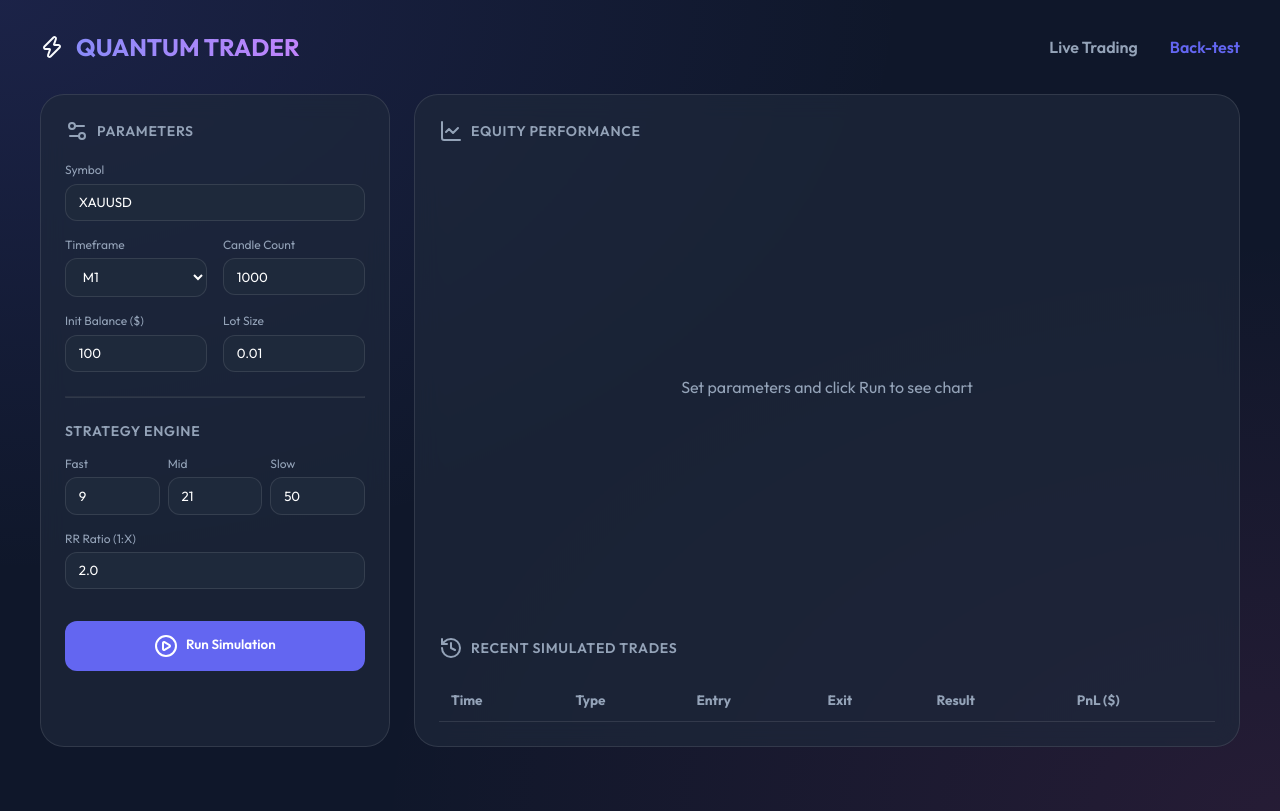
After one commit to nguyenan1997/tool-trading, a Flask app: page /backtest in a window 1280 px wide. The commit adds this page. Run offline with Flask 3, Linux system fonts and the light colour scheme; lists and menus that the app fills with data are empty; parts of the project's set-up code (start-up, migrations or seed data) failed here and were passed over; some libraries are stand-ins or nearby versions.

Commit message:
feat: Implement a backtesting system with data loading, a simulation engine, and a dedicated web interface.

```diff
--- a/api/routes.py
+++ b/api/routes.py
@@ -5,13 +5,75 @@ Các liên kết API cho Control Center.
 from flask import jsonify, request, render_template
 import core.mt5_handler as mt5h
 import config
+from datetime import datetime
+import pandas as pd
 from core.bot_engine import bot_engine
 from strategies.manager import strategy_manager
+from backtest.engine import Backtester
+from backtest.data_loader import get_historical_data
+from strategies.triple_ema import TripleEmaStrategy
 
 def register_routes(app):
     @app.route('/')
     def index():
         return render_template('index.html')
+
+    @app.route('/backtest')
+    def backtest_page():
+        return render_template('backtest.html')
+
+    @app.route('/api/backtest/run', methods=['POST'])
+    def run_backtest_api():
+        data = request.json
+        symbol = data.get("symbol", config.SYMBOL)
+        tf = data.get("timeframe", config.TIMEFRAME)
+        count = int(data.get("count", 1000))
+        balance = float(data.get("balance", 10000))
+        lot = float(data.get("lot", 0.1))
+
+        # Lấy dữ liệu
+        df = get_historical_data(symbol, tf, count=count)
+        if df is None or df.empty:
+            return jsonify({"error": "Failed to get data"}), 400
+
+        # Khởi tạo chiến lược (Hiện tại mặc định TripleEMA)
+        strategy = TripleEmaStrategy()
+
+        # Cấu hình lại các thông số EMA nếu có gửi từ client
+        if "ema_fast" in data: strategy.fast = int(data["ema_fast"])
+        if "ema_medium" in data: strategy.medium = int(data["ema_medium"])
+        if "ema_slow" in data: strategy.slow = int(data["ema_slow"])
+        if "rr" in data: strategy.rr = float(data["rr"])
+
+        # Chạy backtest
+        # XAUUSD thường dùng 2 digits cho giá
+        tester = Backtester(strategy, initial_balance=balance, lot_size=lot, digits=2)
+        trades = tester.run(df)
+
+        # Chuyển đổi datetime sang string để tránh lỗi jsonify
+        formatted_trades = []
+        for t in trades:
+            t_copy = t.copy()
+            if isinstance(t_copy["entry_time"], (datetime, pd.Timestamp)):
+                t_copy["entry_time"] = t_copy["entry_time"].strftime('%Y-%m-%d %H:%M')
+            if isinstance(t_copy["exit_time"], (datetime, pd.Timestamp)):
+                t_copy["exit_time"] = t_copy["exit_time"].strftime('%Y-%m-%d %H:%M')
+            formatted_trades.append(t_copy)
+
+        # Tính toán một số chỉ số nhanh
+        wins = len([t for t in trades if t["result"] == "PROFIT"])
+        total = len(trades)
+        win_rate = (wins / total * 100) if total > 0 else 0
+
+        return jsonify({
+            "summary": {
+                "total_trades": total,
+                "win_rate": round(win_rate, 2),
+                "final_balance": round(tester.balance, 2),
+                "profit": round(tester.balance - balance, 2)
+            },
+            "trades": formatted_trades # Gửi toàn bộ lịch sử
+        })
 
     @app.route('/api/status', methods=['GET'])
     def get_status():
--- /dev/null
+++ b/backtest/__init__.py
@@ -0,0 +1 @@
+# backtest/__init__.py
--- a/requirements.txt
+++ b/requirements.txt
@@ -3,3 +3,4 @@ pandas
 numpy
 Flask
 flask-cors
+matplotlib
--- /dev/null
+++ b/templates/backtest.html
@@ -0,0 +1,335 @@
+<!DOCTYPE html>
+<html lang="en">
+<head>
+    <meta charset="UTF-8">
+    <meta name="viewport" content="width=device-width, initial-scale=1.0">
+    <title>Trading Bot - Backtest System</title>
+    <link href="https://fonts.googleapis.com/css2?family=Outfit:wght@300;400;600;700&display=swap" rel="stylesheet">
+    <script src="https://unpkg.com/lucide@latest"></script>
+    <script src="https://cdn.plot.ly/plotly-2.24.1.min.js"></script>
+    <style>
+        :root {
+            --primary: #6366f1;
+            --primary-hover: #4f46e5;
+            --bg: #0f172a;
+            --card-bg: rgba(30, 41, 59, 0.7);
+            --border: rgba(255, 255, 255, 0.1);
+            --text: #f8fafc;
+            --text-dim: #94a3b8;
+            --success: #22c55e;
+            --danger: #ef4444;
+        }
+
+        * { margin: 0; padding: 0; box-sizing: border-box; font-family: 'Outfit', sans-serif; }
+
+        body {
+            background: var(--bg);
+            background-image:
+                radial-gradient(at 0% 0%, rgba(99, 102, 241, 0.15) 0px, transparent 50%),
+                radial-gradient(at 100% 100%, rgba(236, 72, 153, 0.1) 0px, transparent 50%);
+            color: var(--text);
+            min-height: 100vh;
+            padding: 2rem;
+        }
+
+        .container { max-width: 1200px; margin: 0 auto; }
+
+        header {
+            display: flex;
+            justify-content: space-between;
+            align-items: center;
+            margin-bottom: 2rem;
+        }
+
+        .logo {
+            display: flex;
+            align-items: center;
+            gap: 0.75rem;
+            font-size: 1.5rem;
+            font-weight: 700;
+            background: linear-gradient(to right, #818cf8, #c084fc);
+            -webkit-background-clip: text;
+            -webkit-text-fill-color: transparent;
+        }
+
+        .grid { display: grid; grid-template-columns: 350px 1fr; gap: 1.5rem; margin-bottom: 2rem; }
+
+        .card {
+            background: var(--card-bg);
+            backdrop-filter: blur(12px);
+            border: 1px solid var(--border);
+            border-radius: 1.5rem;
+            padding: 1.5rem;
+        }
+
+        .card-title {
+            color: var(--text-dim);
+            font-size: 0.875rem;
+            font-weight: 600;
+            text-transform: uppercase;
+            letter-spacing: 0.05em;
+            margin-bottom: 1.2rem;
+            display: flex;
+            align-items: center;
+            gap: 0.5rem;
+        }
+
+        .input-group { margin-bottom: 1rem; }
+        label { display: block; font-size: 0.75rem; color: var(--text-dim); margin-bottom: 0.4rem; }
+        input, select {
+            background: #1e293b;
+            color: white;
+            border: 1px solid var(--border);
+            padding: 0.6rem 0.8rem;
+            border-radius: 0.75rem;
+            width: 100%;
+            outline: none;
+        }
+
+        .btn {
+            background: var(--primary);
+            color: white;
+            border: none;
+            padding: 0.8rem;
+            border-radius: 0.75rem;
+            font-weight: 600;
+            cursor: pointer;
+            width: 100%;
+            transition: all 0.2s;
+            margin-top: 1rem;
+        }
+        .btn:hover { background: var(--primary-hover); transform: scale(1.02); }
+        .btn:disabled { opacity: 0.5; cursor: not-allowed; }
+
+        .summary-mini { display: grid; grid-template-columns: 1fr 1fr; gap: 1rem; margin-top: 1.5rem; }
+        .stat-box { background: rgba(255,255,255,0.05); padding: 1rem; border-radius: 1rem; border: 1px solid var(--border); }
+        .stat-label { font-size: 0.7rem; color: var(--text-dim); }
+        .stat-value { font-size: 1.2rem; font-weight: 700; margin-top: 0.2rem; }
+
+        table { width: 100%; border-collapse: collapse; margin-top: 1rem; font-size: 0.85rem; }
+        th { text-align: left; padding: 0.75rem; color: var(--text-dim); border-bottom: 1px solid var(--border); }
+        td { padding: 0.75rem; border-bottom: 1px solid var(--border); }
+
+        .row-profit { color: var(--success); }
+        .row-loss { color: var(--danger); }
+
+        #equity-chart { width: 100%; height: 450px; }
+
+        nav { display: flex; gap: 2rem; align-items: center; }
+        nav a { text-decoration: none; font-weight: 600; }
+    </style>
+</head>
+<body>
+    <div class="container">
+        <header>
+            <div class="logo">
+                <i data-lucide="zap"></i>
+                QUANTUM TRADER
+            </div>
+            <nav>
+                <a href="/" style="color: var(--text-dim);">Live Trading</a>
+                <a href="/backtest" style="color: var(--primary);">Back-test</a>
+            </nav>
+        </header>
+
+        <div class="grid">
+            <!-- Sidebar: Inputs -->
+            <div class="card">
+                <div class="card-title"><i data-lucide="settings-2"></i> Parameters</div>
+
+                <div class="input-group">
+                    <label>Symbol</label>
+                    <input type="text" id="symbol" value="XAUUSD">
+                </div>
+
+                <div style="display: flex; gap: 1rem; margin-bottom: 1rem;">
+                    <div style="flex: 1;">
+                        <label>Timeframe</label>
+                        <select id="timeframe">
+                            <option value="M1">M1</option>
+                            <option value="M5">M5</option>
+                            <option value="M15">M15</option>
+                            <option value="H1">H1</option>
+                        </select>
+                    </div>
+                    <div style="flex: 1;">
+                        <label>Candle Count</label>
+                        <input type="number" id="count" value="1000">
+                    </div>
+                </div>
+
+                <div style="display: flex; gap: 1rem; margin-bottom: 1rem;">
+                    <div style="flex: 1;">
+                        <label>Init Balance ($)</label>
+                        <input type="number" id="balance" value="100">
+                    </div>
+                    <div style="flex: 1;">
+                        <label>Lot Size</label>
+                        <input type="number" id="lot" step="0.01" value="0.01">
+                    </div>
+                </div>
+
+                <hr style="opacity: 0.1; margin: 1.5rem 0;">
+                <div class="card-title" style="margin-bottom: 1rem;">Strategy Engine</div>
+
+                <div style="display: grid; grid-template-columns: 1fr 1fr 1fr; gap: 0.5rem; margin-bottom: 1rem;">
+                    <div><label>Fast</label><input type="number" id="ema_fast" value="9"></div>
+                    <div><label>Mid</label><input type="number" id="ema_medium" value="21"></div>
+                    <div><label>Slow</label><input type="number" id="ema_slow" value="50"></div>
+                </div>
+
+                <div class="input-group">
+                    <label>RR Ratio (1:X)</label>
+                    <input type="number" id="rr" step="0.1" value="2.0">
+                </div>
+
+                <button id="run-btn" class="btn" onclick="runBacktest()">
+                    <i data-lucide="play-circle" style="vertical-align: middle; margin-right: 5px;"></i> Run Simulation
+                </button>
+
+                <!-- Summary Panel -->
+                <div id="summary-panel" class="summary-mini" style="display: grid; grid-template-columns: 1fr 1fr 1fr; gap: 0.5rem; display: none;">
+                    <div class="stat-box">
+                        <div class="stat-label">Trades</div>
+                        <div id="res-trades" class="stat-value">--</div>
+                    </div>
+                    <div class="stat-box">
+                        <div class="stat-label">Win Rate</div>
+                        <div id="res-winrate" class="stat-value">--%</div>
+                    </div>
+                    <div class="stat-box">
+                        <div class="stat-label">Net Profit</div>
+                        <div id="res-profit" class="stat-value" style="color: var(--success);">--</div>
+                    </div>
+                </div>
+            </div>
+
+            <!-- Main: Chart & Results -->
+            <div class="card" style="padding: 0;">
+                <div style="padding: 1.5rem 1.5rem 0 1.5rem;">
+                    <div class="card-title"><i data-lucide="line-chart"></i> Equity Performance</div>
+                </div>
+                <div id="equity-chart">
+                    <div style="display: flex; height: 100%; align-items: center; justify-content: center; color: var(--text-dim);">
+                        Set parameters and click Run to see chart
+                    </div>
+                </div>
+
+                <!-- Table for Trades -->
+                <div style="padding: 1.5rem; max-height: 300px; overflow-y: auto;">
+                    <div class="card-title"><i data-lucide="history"></i> Recent Simulated Trades</div>
+                    <table id="trades-table">
+                        <thead>
+                            <tr>
+                                <th>Time</th>
+                                <th>Type</th>
+                                <th>Entry</th>
+                                <th>Exit</th>
+                                <th>Result</th>
+                                <th>PnL ($)</th>
+                            </tr>
+                        </thead>
+                        <tbody id="trades-body"></tbody>
+                    </table>
+                </div>
+            </div>
+        </div>
+    </div>
+
+    <script>
+        lucide.createIcons();
+
+        async function runBacktest() {
+            const btn = document.getElementById('run-btn');
+            btn.disabled = true;
+            btn.innerHTML = '<i data-lucide="loader-2" class="spin"></i> Processing...';
+            lucide.createIcons();
+
+            const params = {
+                symbol: document.getElementById('symbol').value,
+                timeframe: document.getElementById('timeframe').value,
+                count: document.getElementById('count').value,
+                balance: document.getElementById('balance').value,
+                lot: document.getElementById('lot').value,
+                ema_fast: document.getElementById('ema_fast').value,
+                ema_medium: document.getElementById('ema_medium').value,
+                ema_slow: document.getElementById('ema_slow').value,
+                rr: document.getElementById('rr').value
+            };
+
+            try {
+                const res = await fetch('/api/backtest/run', {
+                    method: 'POST',
+                    headers: { 'Content-Type': 'application/json' },
+                    body: JSON.stringify(params)
+                });
+                const data = await res.json();
+
+                if (data.error) {
+                    alert("Error: " + data.error);
+                    return;
+                }
+
+                displayResults(data);
+            } catch (e) {
+                console.error(e);
+                alert("Request failed. Check if server is running.");
+            } finally {
+                btn.disabled = false;
+                btn.innerHTML = '<i data-lucide="play-circle"></i> Run Simulation';
+                lucide.createIcons();
+            }
+        }
+
+        function displayResults(data) {
+            // 1. Update Summary
+            document.getElementById('summary-panel').style.display = 'grid';
+            document.getElementById('res-trades').innerText = data.summary.total_trades;
+            document.getElementById('res-winrate').innerText = data.summary.win_rate + '%';
+            document.getElementById('res-profit').innerText = '$' + data.summary.profit.toLocaleString();
+            document.getElementById('res-profit').style.color = data.summary.profit >= 0 ? 'var(--success)' : 'var(--danger)';
+
+            // 2. Plot Chart
+            const balances = data.trades.map(t => t.balance);
+            const times = data.trades.map((t, i) => i + 1);
+
+            const trace = {
+                x: times,
+                y: balances,
+                type: 'scatter',
+                mode: 'lines+markers',
+                name: 'Equity',
+                line: { color: '#6366f1', width: 2 },
+                marker: {
+                    color: data.trades.map(t => t.result === 'PROFIT' ? '#22c55e' : '#ef4444'),
+                    size: 6
+                }
+            };
+
+            const layout = {
+                paper_bgcolor: 'rgba(0,0,0,0)',
+                plot_bgcolor: 'rgba(0,0,0,0)',
+                font: { color: '#94a3b8' },
+                margin: { t: 20, b: 40, l: 60, r: 20 },
+                xaxis: { gridcolor: 'rgba(255,255,255,0.05)', zeroline: false },
+                yaxis: { gridcolor: 'rgba(255,255,255,0.05)', zeroline: false }
+            };
+
+            Plotly.newPlot('equity-chart', [trace], layout, {responsive: true});
+
+            // 3. Update Table
+            const body = document.getElementById('trades-body');
+            body.innerHTML = data.trades.map(t => `
+                <tr class="${t.result === 'PROFIT' ? 'row-profit' : 'row-loss'}">
+                    <td>${t.entry_time.split(' ')[1] || t.entry_time}</td>
+                    <td>${t.type}</td>
+                    <td>${t.entry.toFixed(2)}</td>
+                    <td>${t.exit.toFixed(2)}</td>
+                    <td>${t.result}</td>
+                    <td>${t.pnl >= 0 ? '+' : ''}${t.pnl.toFixed(2)}</td>
+                </tr>
+            `).reverse().join('');
+        }
+    </script>
+</body>
+</html>
--- a/templates/index.html
+++ b/templates/index.html
@@ -207,6 +207,10 @@
                 <i data-lucide="zap"></i>
                 QUANTUM TRADER
             </div>
+            <nav style="display: flex; gap: 2rem; align-items: center;">
+                <a href="/" style="color: var(--primary); text-decoration: none; font-weight: 600;">Live Trading</a>
+                <a href="/backtest" style="color: var(--text-dim); text-decoration: none; font-weight: 600; transition: color 0.2s;" onmouseover="this.style.color='white'" onmouseout="this.style.color='var(--text-dim)'">Back-test</a>
+            </nav>
             <div id="connection-status">
                 <span class="live-dot"></span> Live Terminal
             </div>
```
Also changed, not shown: backtest/data_loader.py (added, +44 -0 lines), backtest/engine.py (added, +120 -0 lines), backtest/visualizer.py (added, +60 -0 lines), run_backtest.py (added, +69 -0 lines), 1 other file.
